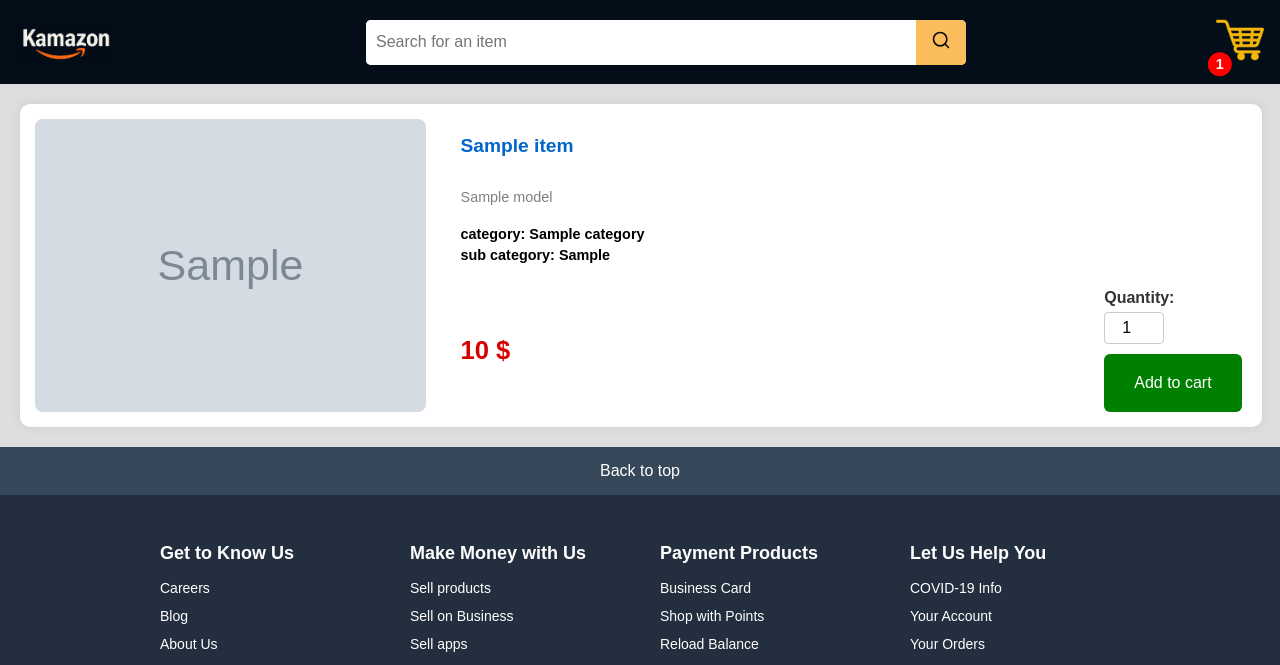
After one commit to khaireddine99/Kamazon, a Django app: template shop/templates/shop/detail.html in a window 1280 px wide. The commit adds this page. Shown: the top 665 px of the page. Run offline with Django 3.2, Linux system fonts and the light colour scheme; the template is opened without the code that fills it: most values are stand-ins (such as "Sample title", 1, 10 or a date in 2020); grey boxes marked "Sample" are stand-in pictures.

Commit message:
added item detail view and HTML template

```diff
--- a/kamazon/settings.py
+++ b/kamazon/settings.py
@@ -141,6 +141,6 @@ DEFAULT_AUTO_FIELD = 'django.db.models.BigAutoField'
 # cart settings
 CART_SESSION_ID = 'cart'
 
-# load stripe keys
+# load stripe api keys
 STRIPE_PUBLISHABLE_KEY=config('STRIPE_PUBLISHABLE_KEY')
 STRIPE_SECRET_KEY=config('STRIPE_SECRET_KEY')
--- a/shop/templates/shop.html
+++ b/shop/templates/shop.html
@@ -54,7 +54,7 @@
         <img src="{{ item.image }}" alt="Product image" class="item-image">
       </div>
       <div class="item-right">
-        <h2 class="item-title">{{ item }}</h2>
+        <a href="{% url 'shop:item_detail' slug=item.slug %}" class="item-title-container"><h2 class="item-title">{{ item }}</h2></a>
         <p class="item-subtitle">{{ item.model }}</p>
         <ul class="item-specs">
           <li><strong> category: {{ item.category}} </strong></li>
--- /dev/null
+++ b/shop/templates/shop/detail.html
@@ -0,0 +1,34 @@
+{% extends 'base.html' %}
+
+{% block content %}
+<div class="item-card-detail">
+    <div class="item-left">
+    <img src="{{ item.image }}" alt="Product image" class="item-image">
+    </div>
+    <div class="item-right">
+    <a href="{% url 'shop:item_detail' slug=item.slug %}" class="item-title-container"><h2 class="item-title">{{ item }}</h2></a>
+    <p class="item-subtitle">{{ item.model }}</p>
+    <ul class="item-specs">
+        <li><strong> category: {{ item.category}} </strong></li>
+        <li><strong> sub category: {{item.sub_category}} </strong></li>
+    </ul>
+    <div class="item-actions">
+        <div class="price">{{ item.price }} $</div>
+        <form action="{% url 'cart:cart_add' item.id %}" method="post">
+        {% csrf_token %}
+        <label for="quantity_{{ item.id }}" class="form-label">Quantity:</label>
+        <input
+            type="number"
+            name="quantity"
+            id="quantity_{{ item.id }}"
+            value="1"
+            min="1"
+            max="100"
+            class="quantity-input"
+        >
+        <button type="submit" class="add-to-cart">Add to cart</button>
+        </form>
+    </div>
+    </div>
+</div>
+{% endblock content %}
--- a/shop/urls.py
+++ b/shop/urls.py
@@ -5,5 +5,6 @@ app_name = 'shop'
 
 urlpatterns = [
     path('', views.index, name='base'),
-    path('shop', views.shop_items, name='shop_items')
+    path('shop', views.shop_items, name='shop_items'),
+    path('item/<slug:slug>', views.item_detail, name='item_detail')
 ]
--- a/static/css/style.css
+++ b/static/css/style.css
@@ -291,6 +291,17 @@ nav {
   width: 1194px;
 }
 
+.item-card-detail {
+  display: flex;
+  background: white;
+  border-radius: 10px;
+  box-shadow: 0 0 10px #ccc;
+  margin: 20px;
+  overflow: hidden;
+  font-family: Arial, sans-serif;
+  width: 97%;
+}
+
 .item-left {
   position: relative;
   flex: 1;
@@ -332,6 +343,14 @@ nav {
   font-size: 1.2em;
   margin-bottom: 5px;
   color: #0066cc;
+}
+
+.item-title-container {
+  text-decoration: none;
+}
+
+.item-title-container:hover  .item-title{
+  color: #b21be5;
 }
 
 .item-subtitle {
@@ -719,3 +738,5 @@ nav {
     font-style: italic;
     color: #777;
 }
+
+/* Item detail page styles */
```
Also changed, not shown: shop/management/commands/update_slugs.py (added, +18 -0 lines), shop/models.py (+12 -0 lines), shop/views.py (+9 -1 lines), db.sqlite3, payment/migrations/0004_alter_orderitem_order.py (added), shop/migrations/0002_item_slug.py (added).
